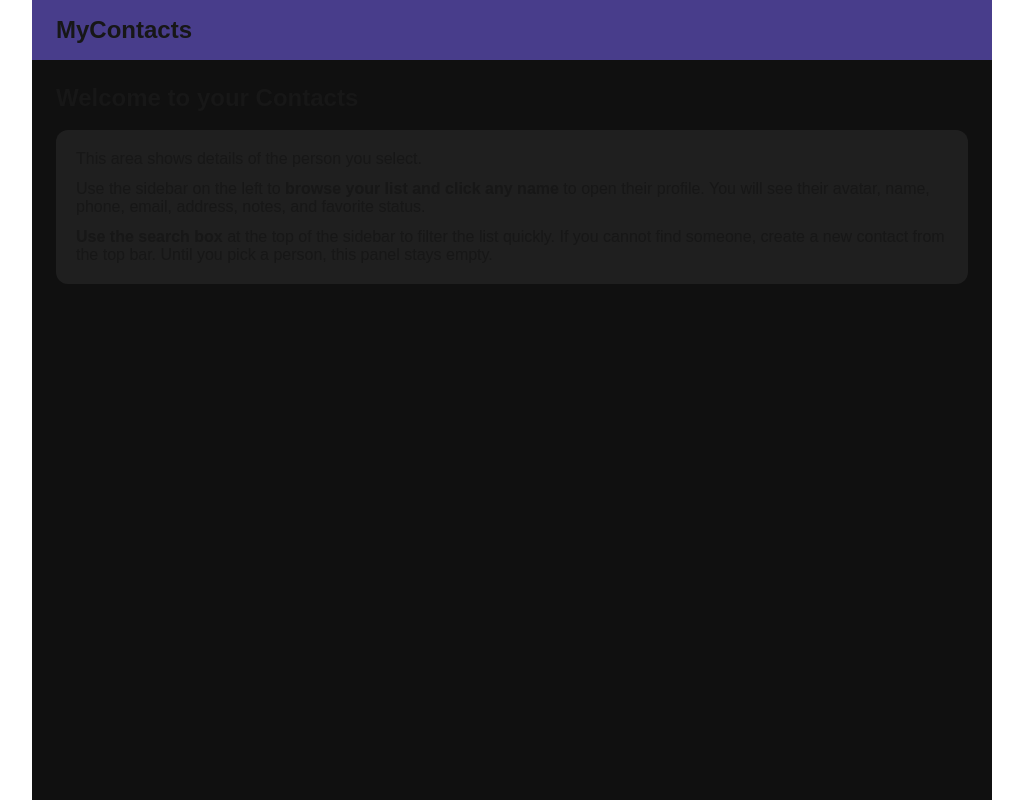
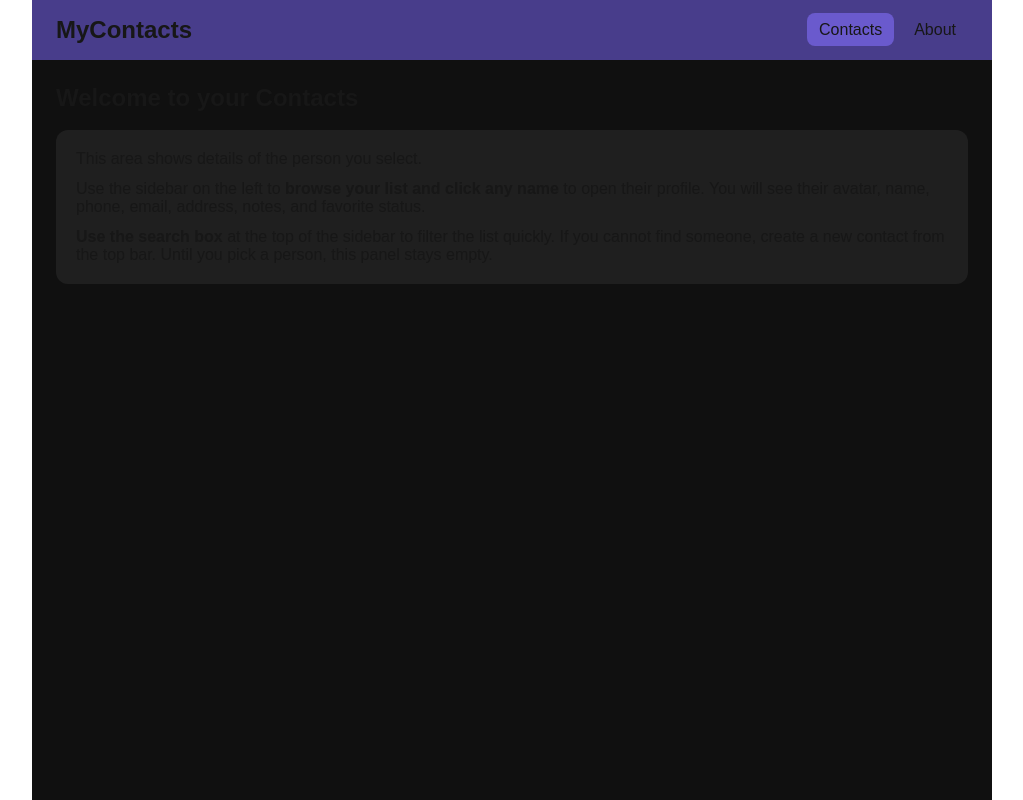
Before and after one commit to dvasyliev/nextjs-crash-course, a Next.js app: page /contacts in a window 1280 px wide. Shown: the whole page, without its empty margins (128-1151 px from the left). Built offline with nearby package versions, Linux system fonts and the light colour scheme.

Commit message:
S03. L03. Linking Between Pages and Showing Active Links

```diff
--- a/app/layout.js
+++ b/app/layout.js
@@ -1,3 +1,4 @@
+import { MenuLink } from "@/components/menu-link";
 import "./globals.css";
 import styles from "./layout.module.css";
 
@@ -8,6 +9,16 @@
         <div className={styles.Layout}>
           <header className={styles.Header}>
             <h1 className={styles.Logo}>MyContacts</h1>
+            <nav className={styles.Menu}>
+              <ul>
+                <li>
+                  <MenuLink href="/contacts">Contacts</MenuLink>
+                </li>
+                <li>
+                  <MenuLink href="/about">About</MenuLink>
+                </li>
+              </ul>
+            </nav>
           </header>
 
           {children}
--- a/app/layout.module.css
+++ b/app/layout.module.css
@@ -17,3 +17,19 @@
 .Logo {
   font-size: 24px;
 }
+
+.Menu ul {
+  display: flex;
+  gap: 8px;
+  list-style: none;
+}
+
+.Menu a {
+  padding: 8px 12px;
+  border-radius: 8px;
+}
+
+.Menu a:hover,
+.Menu a[data-active="true"] {
+  background-color: slateblue;
+}
--- /dev/null
+++ b/components/menu-link.js
@@ -0,0 +1,14 @@
+"use client";
+
+import Link from "next/link";
+import { usePathname } from "next/navigation";
+
+export function MenuLink({ children, href }) {
+  const pathname = usePathname();
+
+  return (
+    <Link href={href} data-active={pathname === href}>
+      {children}
+    </Link>
+  );
+}
```
